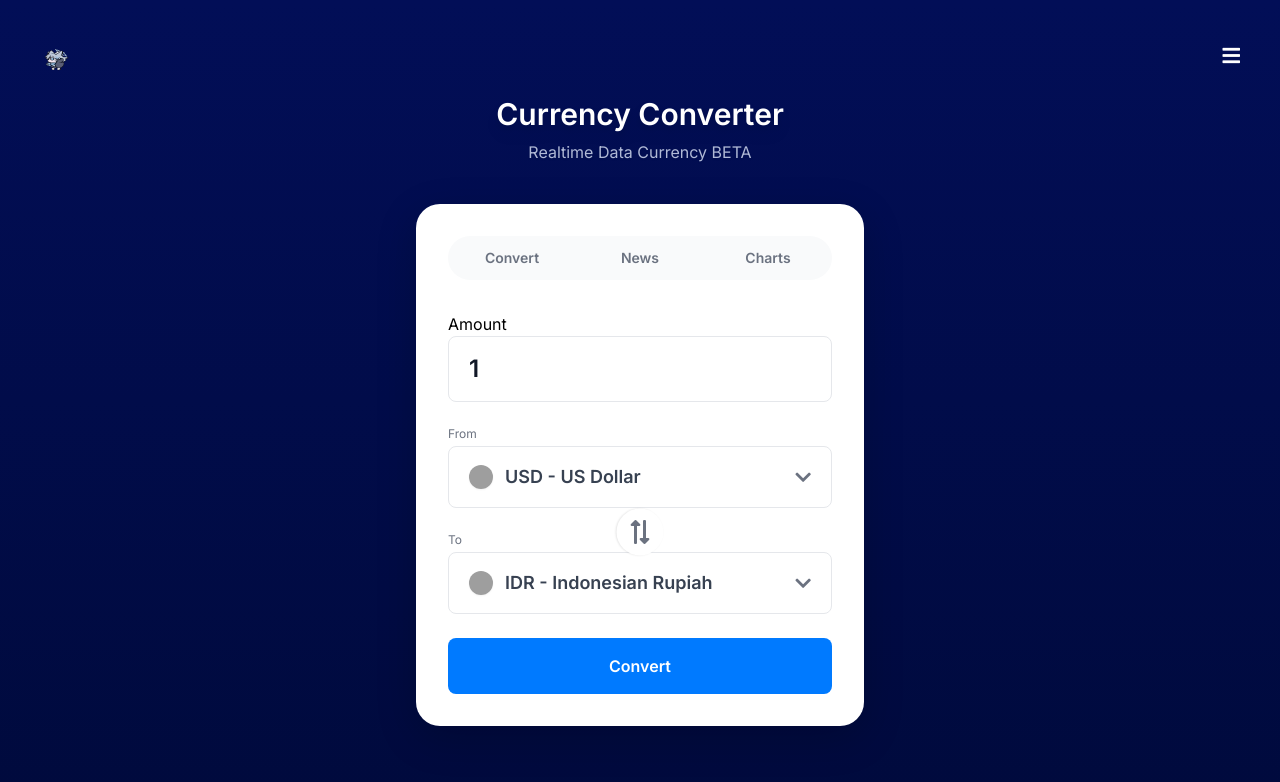
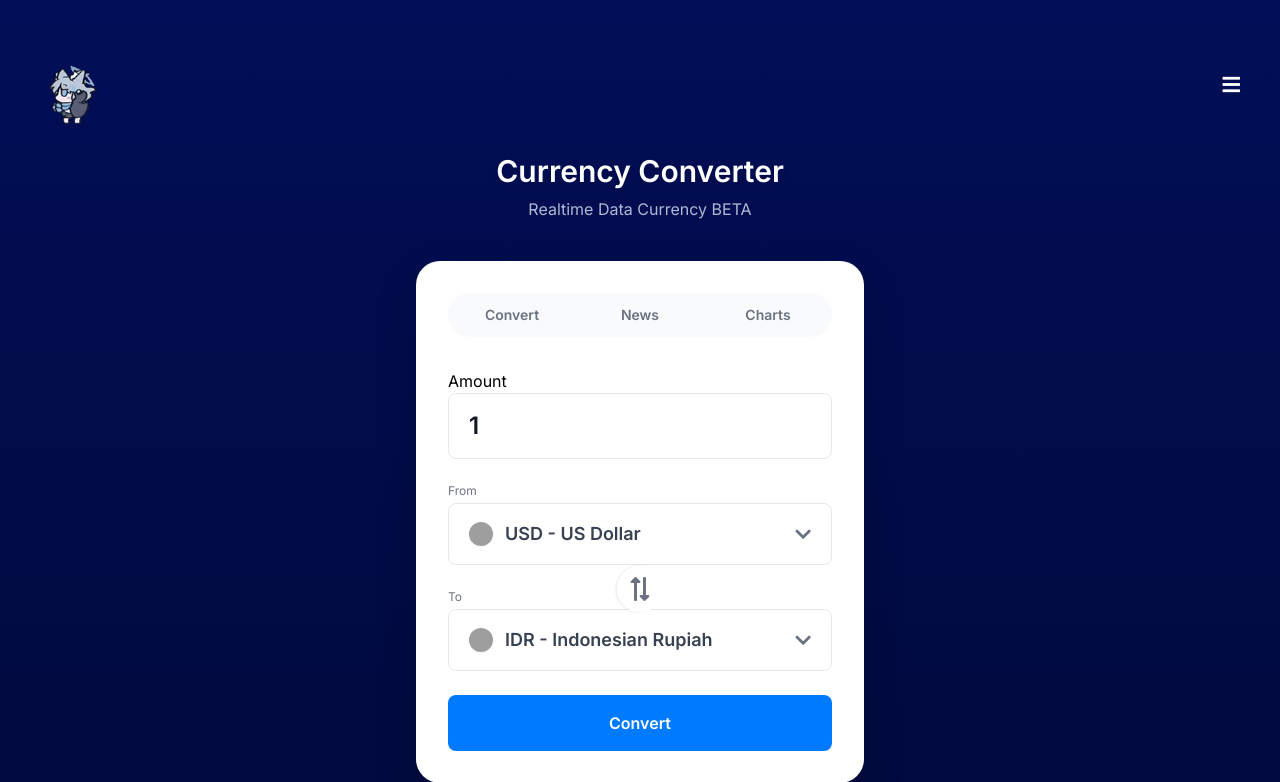
Before and after one commit to Suk1yu/Currency-, a Flask app: page / in a window 1280 px wide. Shown: the top 782 px of the page. Run offline with Flask 3, Linux system fonts and the light colour scheme; some libraries are stand-ins or nearby versions; grey boxes are pictures that could not be loaded.

Commit message:
Update index.html

```diff
--- a/templates/index.html
+++ b/templates/index.html
@@ -17,7 +17,7 @@
 </head>
 <body>
   <header class="flex justify-between items-center px-10 pt-10">
-    <img src="/static/source/chibi.gif" alt="Korban Ngoding 😇" class="w-10 h-8" height="45" width="73" draggable="false"/>
+    <img src="/static/source/chibi.gif" alt="Korban Ngoding 😇" class="w-20 h-18" height="69" width="88" draggable="false"/>
       <i class="fas fa-bars text-white text-xl"></i>
     </button>
   </header>
```
